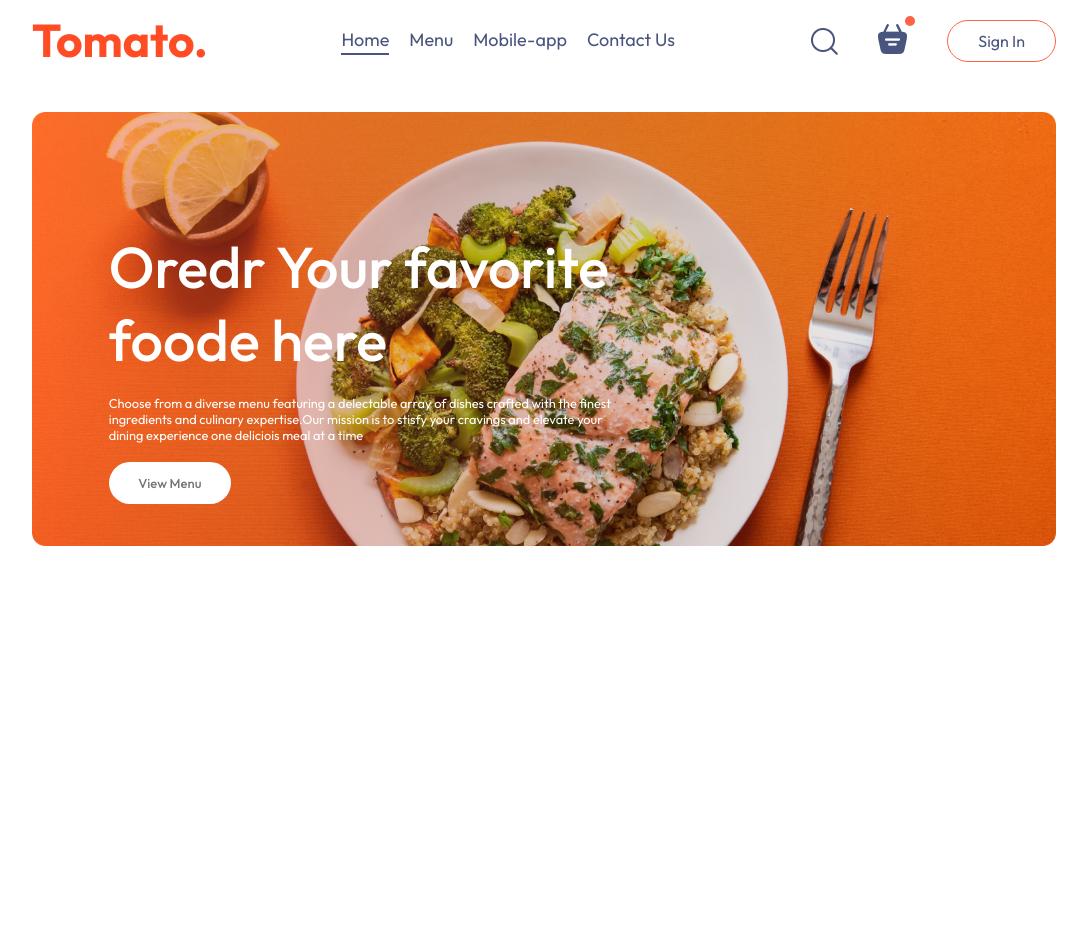
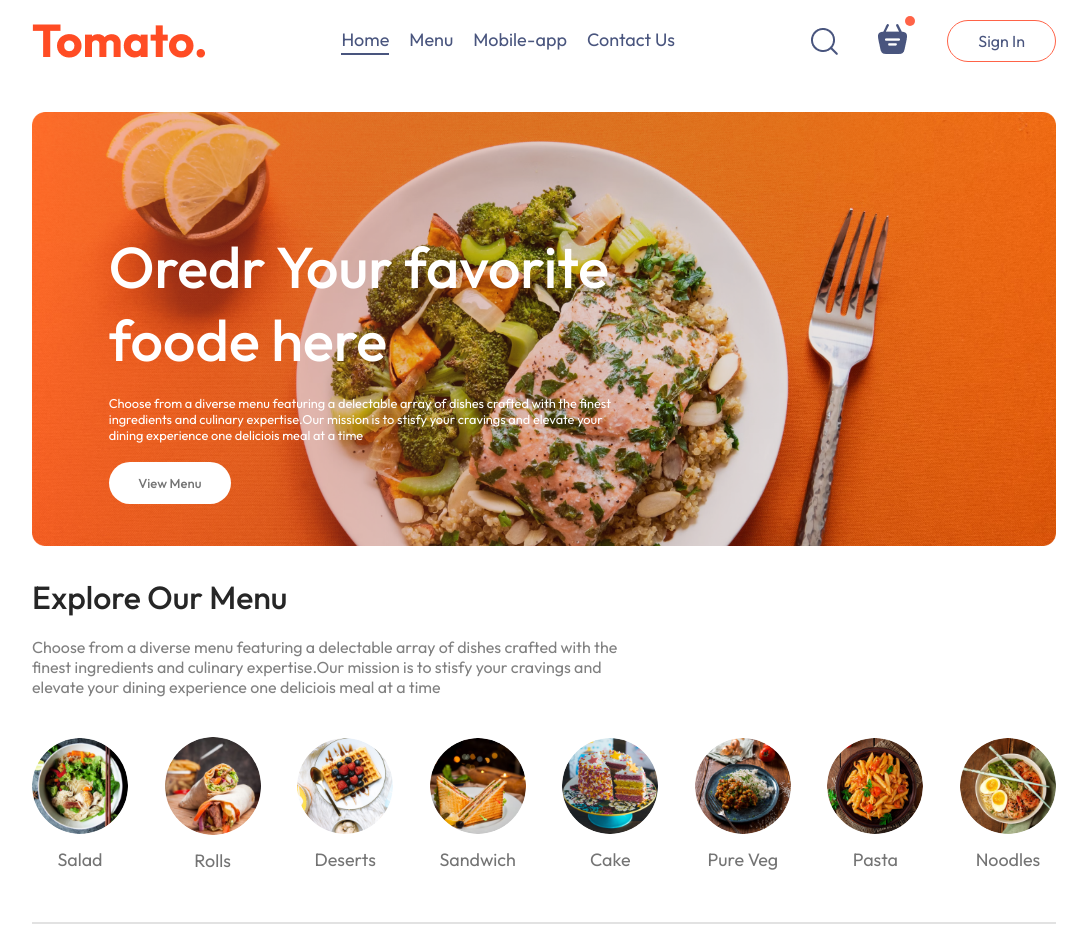
Before and after one commit to TharangaDil/FoodApp, a React (Vite) app in the folder frontend/: page / in a window 1280 px wide. Shown: the top 952 px of the page, without its empty margins (96-1183 px from the left). Before the commit the page ends 800 px from the top, so only its background shows below. Built offline with nearby package versions, Linux system fonts and the light colour scheme; a web font is replaced by a local one.

Commit message:
created food selection section and food display section

```diff
--- /dev/null
+++ b/frontend/src/Context/StoreContext.jsx
@@ -0,0 +1,43 @@
+import { createContext, useEffect, useState } from "react";
+import { food_list } from '../assets/assets';
+
+export const StoreContext = createContext(null)
+
+const StoreContextProvider = (props) => {
+
+    const [cartItems,setCartItems] = useState({});
+
+    const addToCart = (itemId) =>{
+
+        if(!cartItems[itemId]){
+            setCartItems((prev)=>({...prev,[itemId]:1}))
+        }
+        else{
+            setCartItems((prev)=>({...prev,[itemId]:prev[itemId]+1}))
+        }
+    }
+
+    const removeFromCart = (itemId) => {
+        setCartItems((prev)=>({...prev,[itemId]:prev[itemId]-1}))
+    }
+
+    useEffect(()=>{
+        console.log(cartItems);
+    },[cartItems])
+
+    const contextValue = {
+        food_list,
+        cartItems,
+        setCartItems,
+        addToCart,
+        removeFromCart
+    }
+
+    return (
+        <StoreContext.Provider value={contextValue}>
+            {props.children}
+        </StoreContext.Provider>
+    )
+}
+
+export default StoreContextProvider;
--- a/frontend/src/Pages/Home/Home.jsx
+++ b/frontend/src/Pages/Home/Home.jsx
@@ -1,11 +1,18 @@
-import React from 'react'
+import React, { useState } from 'react'
 import './home.css'
 import Header from '../../components/Header/Header'
+import ExploreMenu from '../../components/ExploreMenu/ExploreMenu'
+import FoodDisplay from '../../components/FoodDisplay/FoodDisplay'
 
 const Home = () => {
+
+  const [category,setCategory] = useState("All");
+
   return (
     <div>
       <Header />
+      <ExploreMenu category={category} setCategory={setCategory} />
+      <FoodDisplay category={category} />
     </div>
   )
 }
--- /dev/null
+++ b/frontend/src/components/ExploreMenu/ExploreMenu.jsx
@@ -0,0 +1,25 @@
+import React from 'react'
+import './exploreMenu.css'
+import { menu_list } from '../../assets/assets'
+
+const ExploreMenu = ({category,setCategory}) => {
+  return (
+    <div className='explore-menu' id='explore-menu'>
+        <h1>Explore Our Menu</h1>
+        <p className='explore-menu-text'>Choose from a diverse menu featuring a delectable array of dishes crafted with the finest ingredients and culinary expertise.Our mission is to stisfy your cravings and elevate your dining experience one deliciois meal at a time</p>
+        <div className="explore-menu-list">
+            {menu_list.map((item,index)=>{
+                return(
+                    <div  onClick={()=> setCategory(prev=>prev===item.menu_name?"All":item.menu_name)} key={index} className="explore-menu-list-item">
+                        <img className={category===item.menu_name?"active":""} src={item.menu_image} alt=''  />
+                        <p>{item.menu_name}</p>
+                    </div>
+                )
+            })}
+        </div>
+        <hr />
+    </div>
+  )
+}
+
+export default ExploreMenu
--- /dev/null
+++ b/frontend/src/components/ExploreMenu/exploreMenu.css
@@ -0,0 +1,48 @@
+.explore-menu{
+    display: flex;
+    flex-direction: column;
+    gap: 20px;
+}
+.explore-menu h1{
+    color: #262626;
+    font-weight: 500;
+}
+.explore-menu-text{
+    max-width: 60%;
+    color: #808080;
+}
+.explore-menu-list{
+    display: flex;
+    justify-content: space-between;
+    align-items: center;
+    gap: 30px;
+    text-align: center;
+    margin: 20px  0px;
+    overflow: scroll;
+}
+.explore-menu-list::-webkit-scrollbar{
+    display: none;
+}
+.explore-menu-list-item img{
+    width: 7.5vw;
+    min-width: 80px;
+    cursor: pointer;
+    border-radius: 50%;
+    transition: 0.2s;
+}
+.explore-menu-list-item p{
+    margin-top: 10px;
+    color: #747474;
+    font-size: max(1.4vw,16px);
+    cursor: pointer;
+}
+.explore-menu hr{
+    margin: 10px 0px;
+    height: 2px;
+    background-color: #e2e2e2;
+    border: none;
+}
+.explore-menu-list-item .active{
+    border: 4px solid tomato;
+    padding: 2px;
+}
--- /dev/null
+++ b/frontend/src/components/FoodDisplay/FoodDisplay.jsx
@@ -0,0 +1,23 @@
+import React, { useContext } from 'react'
+import './foodDisplay.css'
+import { StoreContext } from '../../Context/StoreContext'
+import FoodItem from '../FoodItem/FoodItem'
+
+const FoodDisplay = ({category}) => {
+
+    const { food_list } = useContext(StoreContext)
+
+  return (
+    <div className='food-display' id='food-display'>
+        <h2>Top Dishes Near You</h2>
+        <div className="food-display-list">
+            {food_list.map((item,index)=>{
+                return <FoodItem key={index} id={item._id} name={item.name} description={item.description} price={item.price} image={item.image} />
+            })}
+        </div>
+
+    </div>
+  )
+}
+
+export default FoodDisplay
--- /dev/null
+++ b/frontend/src/components/FoodDisplay/foodDisplay.css
@@ -0,0 +1,14 @@
+.food-display{
+    margin-top: 30px;
+}
+.food-display h2{
+    font-size: max(2vw, 24px);
+    font-weight: 600;
+}
+.food-display-list{
+    display: grid;
+    grid-template-columns: repeat(auto-fill,minmax(240px,1fr));
+    margin-top: 30px;
+    gap: 30px;
+    row-gap: 50px;
+}
--- /dev/null
+++ b/frontend/src/components/FoodItem/FoodItem.jsx
@@ -0,0 +1,39 @@
+import React, { useState } from 'react'
+import './foodItem.css'
+import { assets } from '../../assets/assets'
+import { StoreContext } from '../../Context/StoreContext';
+
+const FoodItem = ({id,name,price,description,image}) => {
+
+
+    const [cartItems,addTocart,removeFromCart] = useState(StoreContext);
+
+  return (
+    <div className='food-item'>
+      <div className="food-item-img-container">
+        <img className='food-item-image' src={image} alt='' />
+        {
+            !cartItems[id]
+            ?<img className='add' onClick={()=>addTocart(id)} src={assets.add_icon_white} alt=''/>
+            :<div className='food-item-counter'>
+                <img onClick={()=>removeFromCart(id)} src={assets.remove_icon_red} alt="" />
+                <p>{cartItems[id]}</p>
+                <img onClick={()=>addTocart(id)} src={assets.add_icon_green} alt="" />
+            </div>
+        }
+      </div>
+      <div className="food-item-info">
+        <div className="food-item-name-rating">
+            <p>{name}</p>
+            <img src={assets.rating_starts} alt="" />
+        </div>
+        <p className="food-item-desc" >
+            {description}
+        </p>
+        <p className="food-item-price">${price}</p>
+      </div>
+    </div>
+  )
+}
+
+export default FoodItem
--- /dev/null
+++ b/frontend/src/components/FoodItem/foodItem.css
@@ -0,0 +1,63 @@
+.food-item{
+    width: 100%;
+    margin: auto;
+    border-radius: 15px;
+    box-shadow: 0px 0px 10px #00000015;
+    transition: 0.3s;
+    animation: fadeIn 1s;
+}
+.food-item-image{
+    width: 100%;
+    border-radius: 15px 15px 0px 0px;
+}
+.food-item-info{
+    padding: 20px;
+}
+.food-item-name-rating{
+    display: flex;
+    justify-content: space-between;
+    align-items: center;
+    margin-bottom: 10px;
+}
+.food-item-name-rating p{
+    font-size: 20px;
+    font-weight: 500;
+}
+.food-item-name-rating img{
+    width: 70px;
+}
+.food-item-desc{
+    color: #676767;
+    font-size: 12px;
+}
+.food-item-price{
+    color: tomato;
+    font-size: 22px;
+    font-weight: 500;
+    margin: 10px 0px;
+}
+.food-item-img-container{
+    position: relative;
+}
+.food-item-img-container .add{
+    width: 35px;
+    position: absolute;
+    bottom: 15px;
+    right: 15px;
+    cursor: pointer;
+    border-radius: 50%;
+}
+.food-item-counter{
+    position: absolute;
+    bottom: 15px;
+    right: 15px;
+    display: flex;
+    align-items: center;
+    gap: 10px;
+    padding: 6px;
+    border-radius: 50px;
+    background-color: white;
+}
+.food-item-counter img{
+    width: 30px;
+}
--- a/frontend/src/main.jsx
+++ b/frontend/src/main.jsx
@@ -2,9 +2,13 @@ import { createRoot } from 'react-dom/client'
 import './index.css'
 import App from './App.jsx'
 import { BrowserRouter } from 'react-router-dom'
+import StoreContextProvider from './Context/StoreContext.jsx'
 
 createRoot(document.getElementById('root')).render(
   <BrowserRouter>
+  <StoreContextProvider>
     <App/>
+  </StoreContextProvider>
+
   </BrowserRouter>
 )
```
